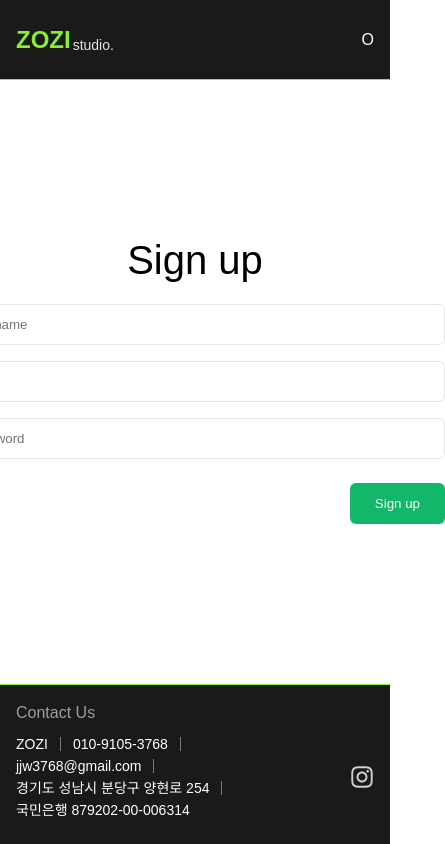
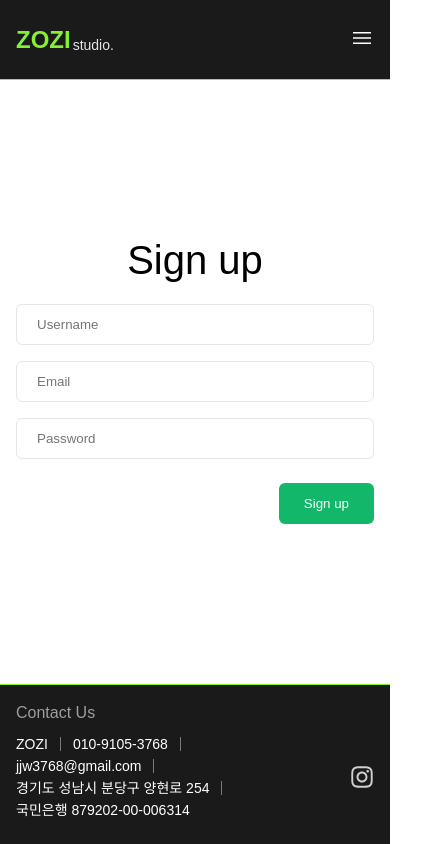
Before and after one commit to jojieee/joji-log, a Next.js app: page /user/registerForm in a window 390 px wide. Shown: the whole page, 445 px wide, since content can reach past the window. Built offline with nearby package versions, Linux system fonts and the light colour scheme; a web font is replaced by a local one.

Commit message:
Toggle Btn svg setting

```diff
--- a/src/components/Layout/Header/Header.tsx
+++ b/src/components/Layout/Header/Header.tsx
@@ -1,5 +1,5 @@
 import Image from 'next/image'
-import { HeaderWrapper, NavWrapper, Big, Logo, Navs } from './HeaderStyle'
+import { HeaderWrapper, NavWrapper, Big, Logo, Navs, OpenIcon, CloseIcon } from './HeaderStyle'
 import joji from 'assets/joji-memoji.jpeg'
 import useHeader from './useHeader'
 import { useDownCustom } from '@/utils/hooks/useMatch'
@@ -21,20 +21,26 @@ const Header = () => {
       {matchDownXs ? (
         <>
           <HeaderWrapper>
-            <NavWrapper>
+            <NavWrapper isMobileSize={matchDownXs}>
               <Logo onClick={handleHome}>
                 <Big>ZOZI</Big>studio.
               </Logo>
             </NavWrapper>
-            {/* <span data-isToggleOpen={isToggleOpen}>ㅁㄴㅇㅁㄴㅇ</span>
-          <div onClick={handleToggleOpen}>메뉴</div> */}
             <div onClick={() => setIsToggleOpen(!isToggleOpen)}>
-              {isToggleOpen ? <div>X</div> : <div>O</div>}
+              {isToggleOpen ? (
+                <div>
+                  <CloseIcon />
+                </div>
+              ) : (
+                <div>
+                  <OpenIcon />
+                </div>
+              )}
             </div>
           </HeaderWrapper>
           {isToggleOpen && (
             <HeaderWrapper>
-              <NavWrapper>
+              <NavWrapper isMobileSize={matchDownXs}>
                 <Navs onClick={handleDaily}>DAILY</Navs>
                 <Navs onClick={handleAbout}>ABOUT</Navs>
                 <Navs onClick={handleSignUp}>Sign up</Navs>
@@ -46,14 +52,14 @@ const Header = () => {
         </>
       ) : (
         <HeaderWrapper>
-          <NavWrapper>
+          <NavWrapper isMobileSize={matchDownXs}>
             <Logo onClick={handleHome}>
               <Big>ZOZI</Big>studio.
             </Logo>
             <Navs onClick={handleDaily}>DAILY</Navs>
             <Navs onClick={handleAbout}>ABOUT</Navs>
           </NavWrapper>
-          <NavWrapper>
+          <NavWrapper isMobileSize={matchDownXs}>
             <Navs onClick={handleSignUp}>Sign up</Navs>
             <Navs>Sign in</Navs>
             {/* <Image  src={joji} alt='조지의 미모지' width='40' height='40' /> */}
--- a/src/components/Layout/Header/HeaderStyle.ts
+++ b/src/components/Layout/Header/HeaderStyle.ts
@@ -1,4 +1,6 @@
 import styled from 'styled-components'
+import openIcon from 'assets/open.svg'
+import closeIcon from 'assets/close.svg'
 
 export const HeaderWrapper = styled.div`
   display: flex;
@@ -20,9 +22,10 @@ export const HeaderWrapper = styled.div`
   }
 `
 
-export const NavWrapper = styled.div`
+export const NavWrapper = styled.div<{ isMobileSize: boolean }>`
   display: flex;
   align-items: center;
+  ${({ isMobileSize }) => isMobileSize && `flex-direction: column`}
 `
 
 export const Logo = styled.div`
@@ -75,3 +78,13 @@ export const NavMenu = styled.div<{
   display: ${({ isToggleOpen }) => (isToggleOpen ? 'block' : 'none')};
   width: 100%;
 `
+
+export const OpenIcon = styled(openIcon)`
+  width: 100%;
+  max-width: ${({ theme }) => theme.figure * 3}rem;
+  min-width: ${({ theme }) => theme.figure * 3}rem;
+  height: auto;
+  color: ${({ theme }) => theme.color.white};
+`
+
+export const CloseIcon = styled(OpenIcon)``
--- a/src/components/Profile/RegisterForm/RegisterFormStyle.ts
+++ b/src/components/Profile/RegisterForm/RegisterFormStyle.ts
@@ -16,7 +16,8 @@ export const FormWrapper = styled.form`
   flex-direction: column;
   justify-content: space-between;
   gap: ${({ theme }) => theme.figure * 3}rem;
-  width: ${({ theme }) => (theme.figure / 2) * 125}rem;
+  width: 100%;
+  max-width: ${({ theme }) => (theme.figure / 2) * 125}rem;
 `
 export const FieldsetWrapper = styled.fieldset`
   display: flex;
```
Also changed, not shown: assets/close.svg (added), assets/open.svg (added).
